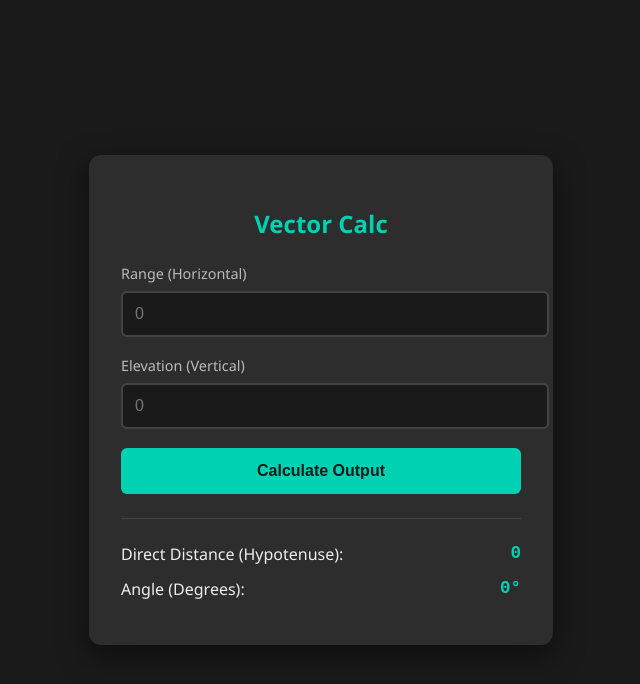
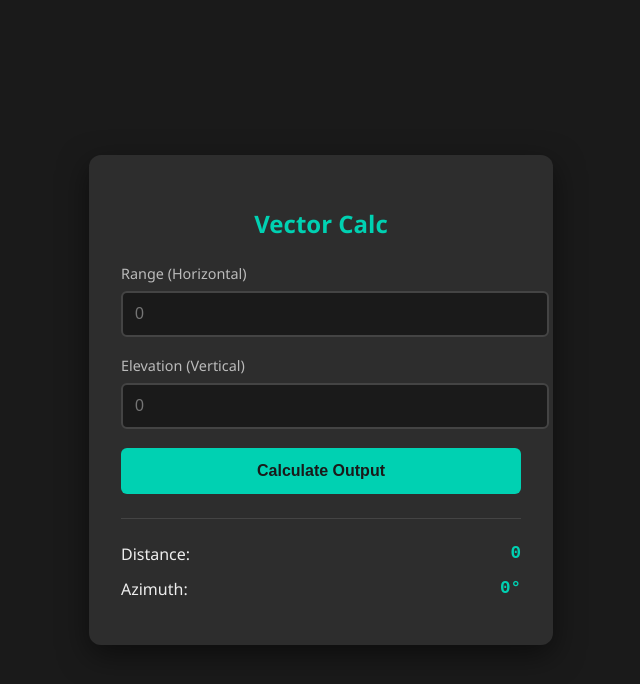
Before and after one commit to roganedeluna/BK-Flak-Calc, a plain HTML site: page index.html in a window 1280 px wide. Shown: the whole page, without its empty margins (319-959 px from the left). Drawn offline with Linux system fonts and the light colour scheme.

Commit message:
index.html
Updated names of the variables.

```diff
--- a/index.html
+++ b/index.html
@@ -102,11 +102,11 @@
 
     <div class="results">
         <div class="result-item">
-            <span>Direct Distance (Hypotenuse):</span>
+            <span>Distance:</span>
             <span id="dist" class="val">0</span>
         </div>
         <div class="result-item">
-            <span>Angle (Degrees):</span>
+            <span>Azimuth:</span>
             <span id="angle" class="val">0°</span>
         </div>
     </div>
```
